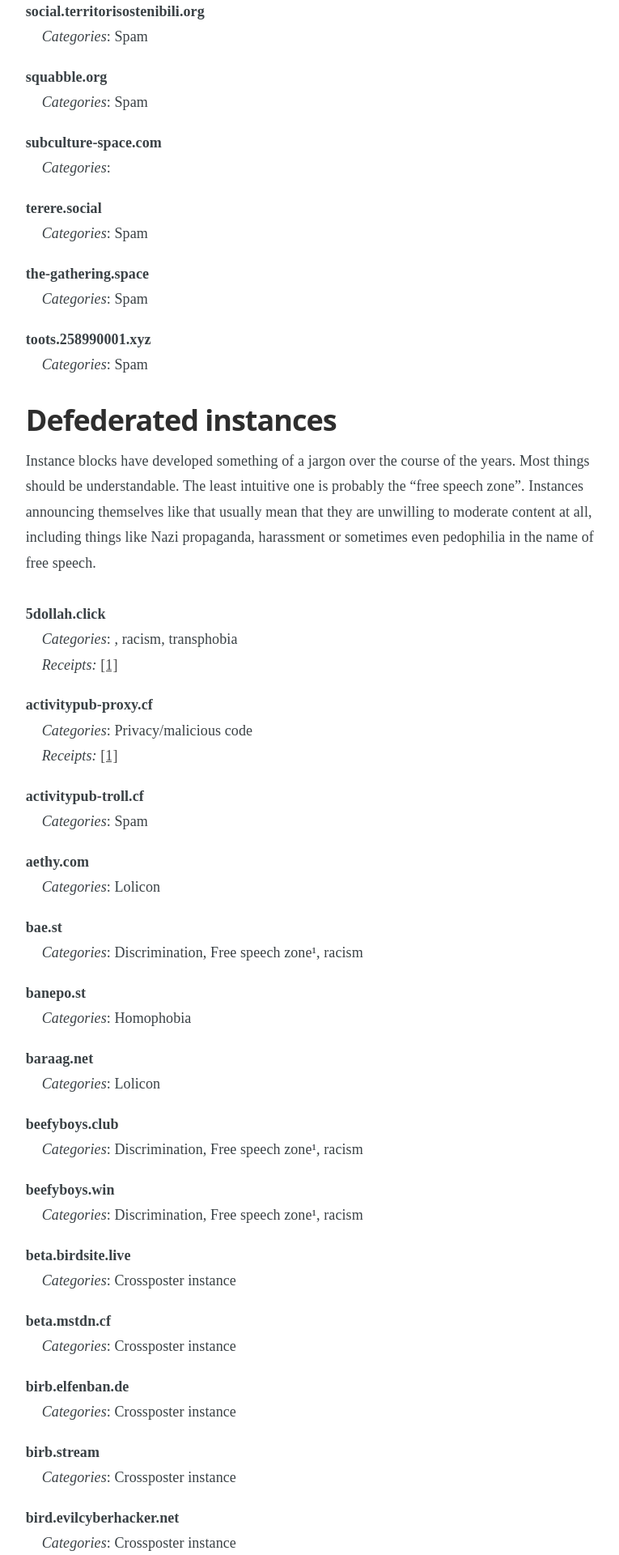
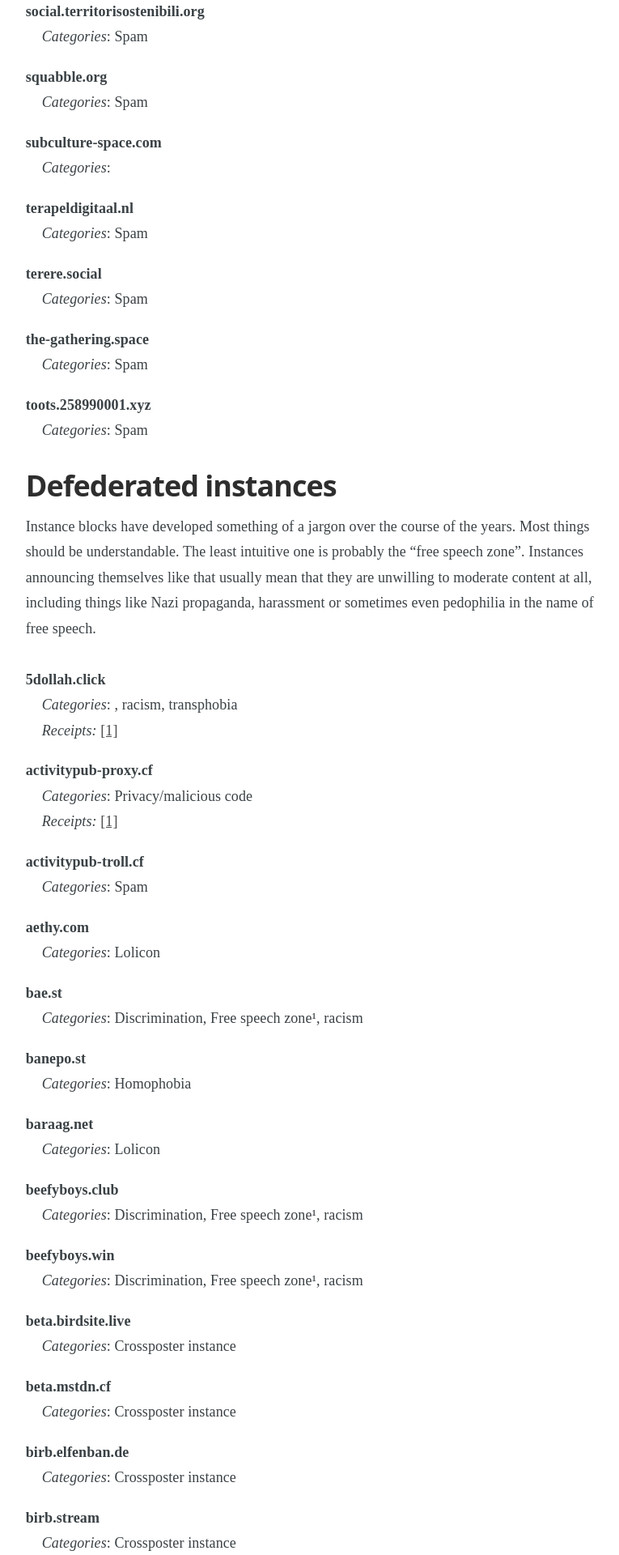
Before and after one commit to chaossocial/meta, a Jekyll site: the page built from federation.md, in a window 1280 px wide. Shown: the part 2855-4775 px from the top of the page at 81% size, without its empty margins (398-1163 px from the left). Built offline with Jekyll 4.4.1, drawn with Linux system fonts in a browser that asks for light colours; some of the changed text lies outside the part shown.

Commit message:
Limit terapeldigitaal.nl

```diff
--- a/_data/limited_instances.json
+++ b/_data/limited_instances.json
@@ -228,6 +228,15 @@
     "comment_de": ""
   },
   {
+    "instance": "terapeldigitaal.nl",
+    "tags": [
+      "SPAM"
+    ],
+    "receipts": [],
+    "comment_en": "",
+    "comment_de": ""
+  },
+  {
     "instance": "terere.social",
     "tags": [
       "SPAM"
```
